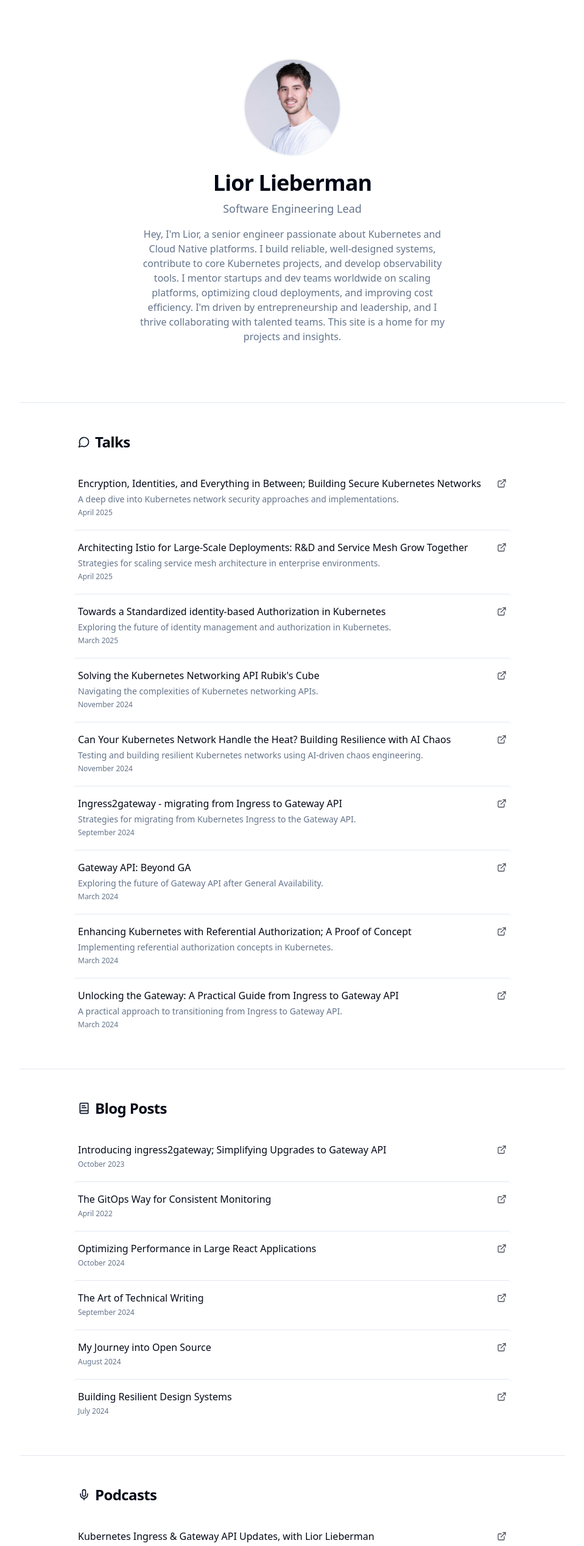
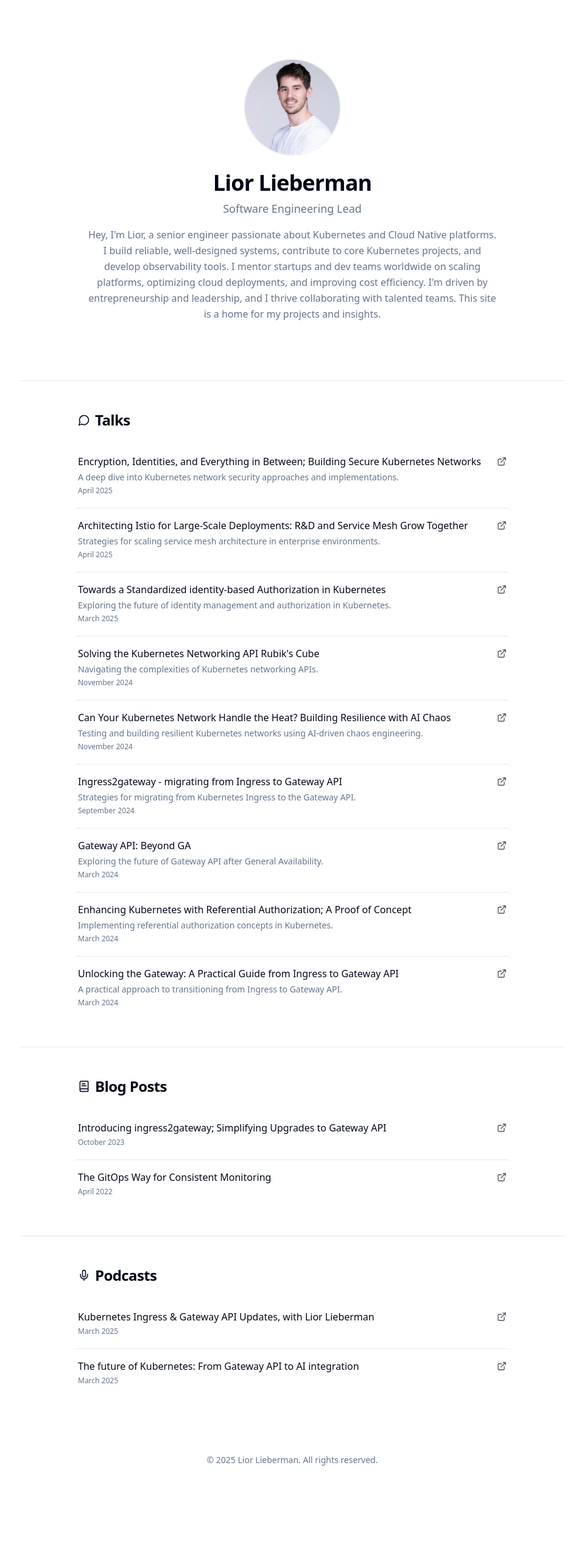
Before and after one commit to ShayEmergy/minimal-persona-linkhub-1c13f, a React (Vite) app: page / in a window 1280 px wide. Shown: the top 2536 px of the page at 61% size, without its empty margins (160-1119 px from the left). After the commit the page ends 2453 px from the top, so only its background shows below. Built offline with nearby package versions, Linux system fonts and the light colour scheme.

Commit message:
Remove blog posts and improve layout
Remove specific blog post links and improve the layout of the content.

```diff
--- a/src/components/ProfileSection.tsx
+++ b/src/components/ProfileSection.tsx
@@ -18,7 +18,9 @@ const ProfileSection = ({ data }: ProfileSectionProps) => {
       </Avatar>
       <h1 className="mt-6 text-3xl md:text-4xl font-bold tracking-tight">{data.name}</h1>
       <p className="mt-2 text-lg text-muted-foreground">{data.title}</p>
-      <p className="mt-4 max-w-lg text-muted-foreground">{data.bio}</p>
+      <p className="mt-4 max-w-2xl text-muted-foreground leading-relaxed mx-auto">
+        {data.bio}
+      </p>
     </section>
   );
 };
--- a/src/data/portfolioData.ts
+++ b/src/data/portfolioData.ts
@@ -100,30 +100,6 @@ export const blogPosts: ContentItem[] = [
     url: "https://medium.com/riskified-technology/consistent-monitoring-the-gitops-way-1d481e9965c9",
     date: "April 2022",
   },
-  {
-    id: "post-3",
-    title: "Optimizing Performance in Large React Applications",
-    url: "https://example.com/blog/react-performance",
-    date: "October 2024",
-  },
-  {
-    id: "post-4",
-    title: "The Art of Technical Writing",
-    url: "https://example.com/blog/technical-writing",
-    date: "September 2024",
-  },
-  {
-    id: "post-5",
-    title: "My Journey into Open Source",
-    url: "https://example.com/blog/open-source-journey",
-    date: "August 2024",
-  },
-  {
-    id: "post-6",
-    title: "Building Resilient Design Systems",
-    url: "https://example.com/blog/design-systems",
-    date: "July 2024",
-  },
 ];
 
 export const podcasts: ContentItem[] = [
```
